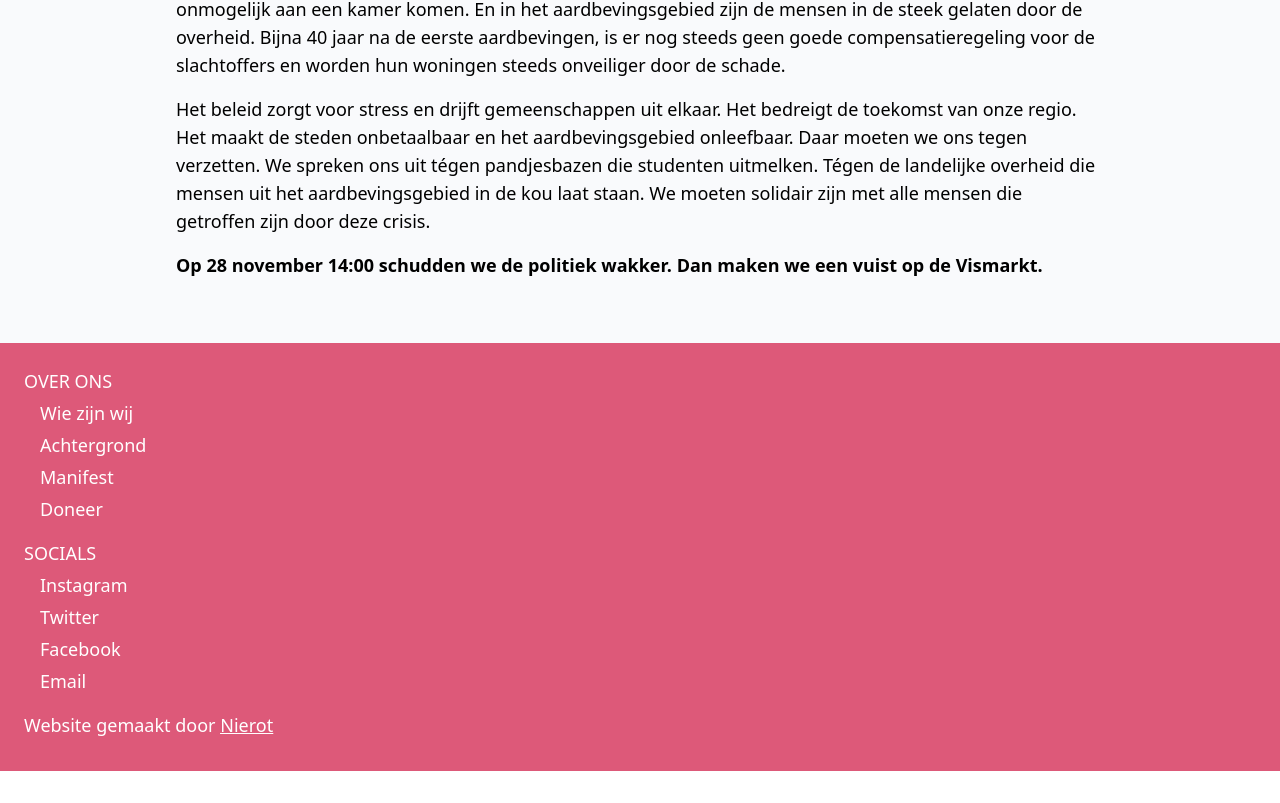
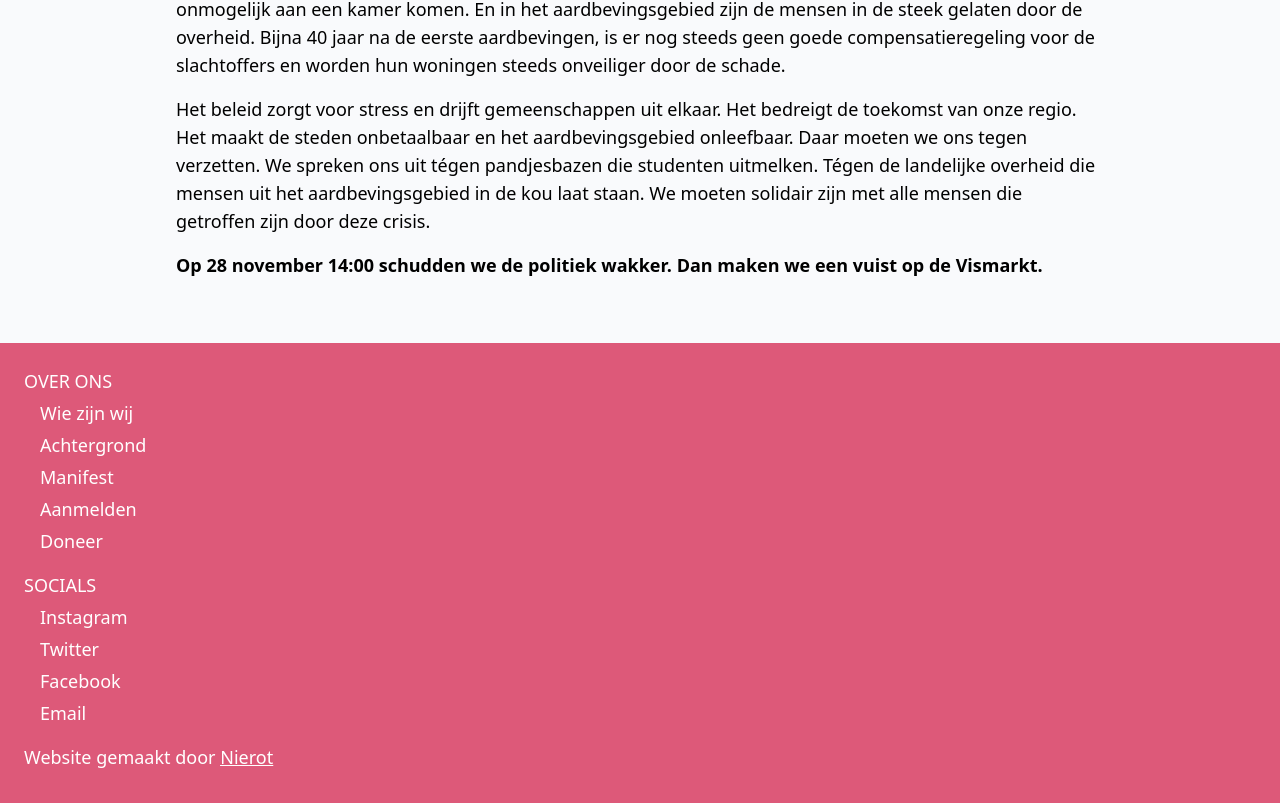
Before and after one commit to Nierot/woonstrijd, a React (Create React App) app in the folder website/: page / in a window 1280 px wide. Shown: the part 956-1759 px from the top of the page. Before the commit the page ends 1727 px from the top, so only its background shows below. Built offline with nearby package versions, Linux system fonts and the light colour scheme.

Commit message:
✨ Added register page

```diff
--- a/website/src/App.tsx
+++ b/website/src/App.tsx
@@ -13,6 +13,7 @@ import Home from './pages/Home';
 import Manifest from './pages/Manifest';
 import Materials from './pages/Materials';
 import News from './pages/News';
+import Register from './pages/Register';
 
 
 const App = () => <div>
@@ -47,6 +48,10 @@ const App = () => <div>
         <Materials />
       </Route>
 
+      <Route path="/aanmelden" exact>
+        <Register />
+      </Route>
+
       <Route path="/" exact>
         <Home />
       </Route>
--- a/website/src/components/Footer.tsx
+++ b/website/src/components/Footer.tsx
@@ -9,6 +9,7 @@ const Footer: React.FC = () =>
         <p className="pt-1 pl-4"><Link to="/achtergrond">Achtergrond</Link></p>
         {/* <p className="pt-1 pl-4"><Link to="/nieuws">Nieuws</Link></p> */}
         <p className="pt-1 pl-4"><Link to="/manifest">Manifest</Link></p>
+        <p className="pt-1 pl-4"><Link to="/aanmelden">Aanmelden</Link></p>
         <p className="pt-1 pl-4"><Link to="/doneer">Doneer</Link></p>
         {/* <p className="pt-1 pl-4"><Link to="/help-ons">Help ons!</Link></p> */}
         {/* <p className="pt-1 pl-4"><Link to="/materiaal">Materiaal</Link></p> */}
--- a/website/src/components/Menu.tsx
+++ b/website/src/components/Menu.tsx
@@ -18,6 +18,7 @@ export const Menu = (props: MenuProps) => {
             <MenuItem visible to="wie-zijn-wij" text="Wie zijn wij" />
             <MenuItem visible to="manifest" text="Manifest" />
             <MenuItem visible to="achtergrond" text="Achtergrond" />
+            <MenuItem visible to="aanmelden" text="Aanmelden" />
             <MenuItem to="nieuws" text="Nieuws" />
             <MenuItem to="help-ons" text="Help ons" />
             <MenuItem to="materiaal" text="Materiaal" />
--- /dev/null
+++ b/website/src/pages/Register.tsx
@@ -0,0 +1,23 @@
+
+import Paragraph from "../components/Paragraph";
+import Title from "../components/Title";
+import Base from "./Base";
+
+const Register: React.FC = () =>
+<Base>
+    <Title className="py-4">
+        Aanmelden
+    </Title>
+
+    <Paragraph>
+        Wegens de vernieuwde corona maatregelen, is het handig voor ons om een schatting te hebben van de hoeveelheid mensen die komen. Daarom verzoeken wij jullie om het onderstaande formulier in te vullen, als je zou willen komen op 28 november!
+    </Paragraph>
+
+    <a href="https://docs.google.com/forms/d/e/1FAIpQLSeKjccCCLYlQ3e5cLU5chEw2_YADMzCXQl9Ph9Lu-ebFmbrGA/viewform?usp=sf_link">
+        <Paragraph className="underline">
+            Klik hier om het formulier in te vullen.
+        </Paragraph>
+    </a>
+</Base>
+
+export default Register
```
